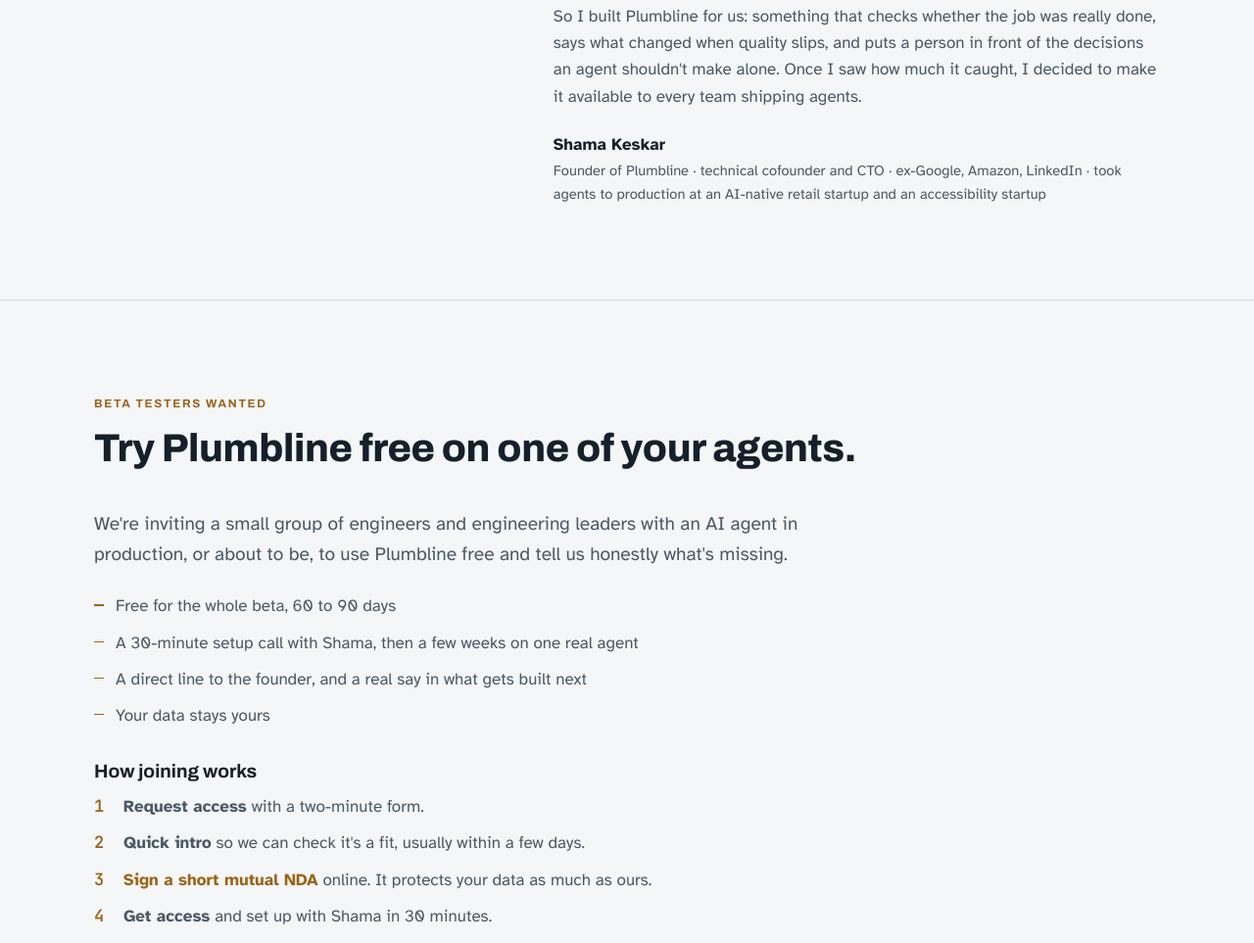
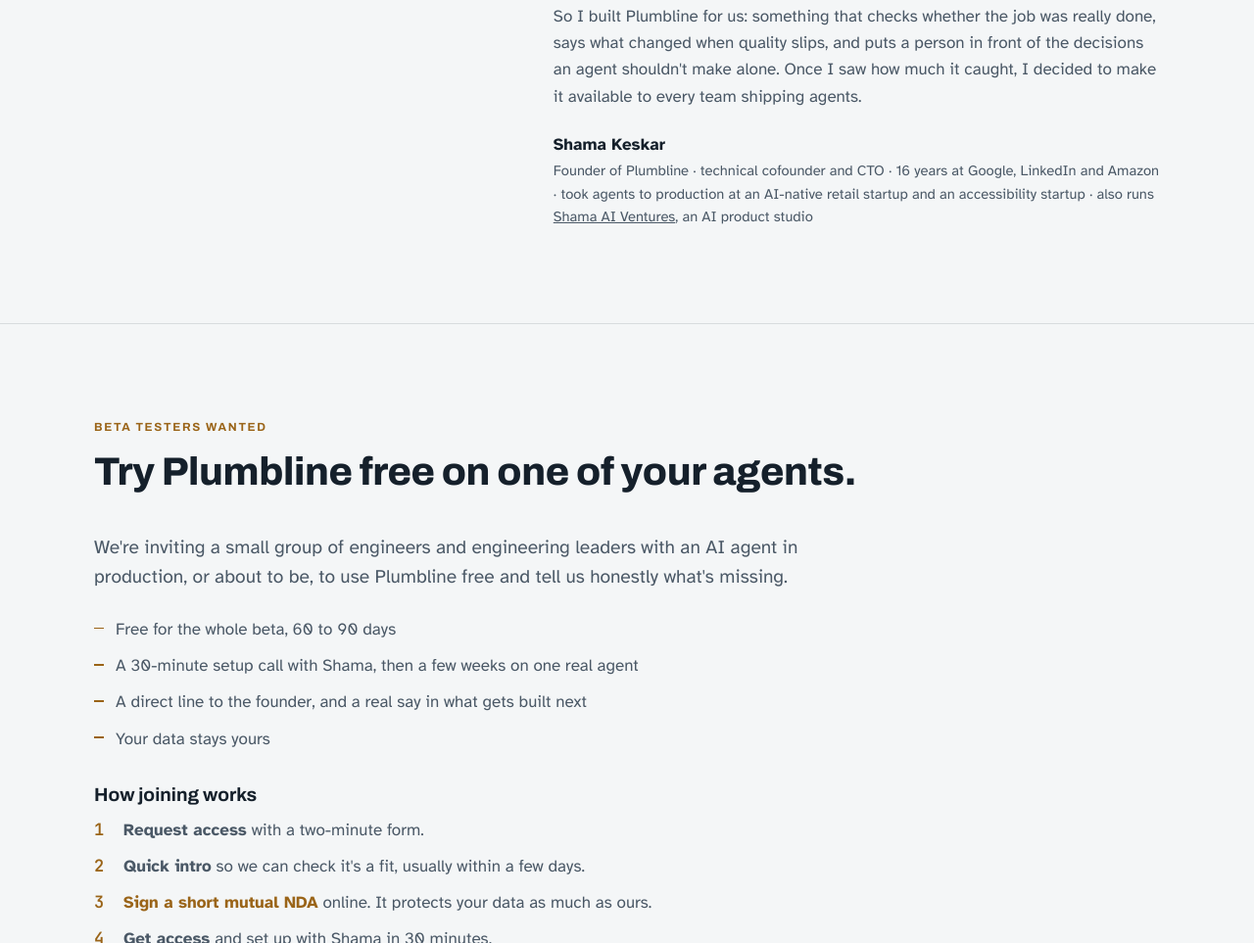
Before and after one commit to ShamaVox/plumbline-site, a plain HTML site: page tour.html in a window 1280 px wide. Shown: the part 7689-8652 px from the top of the page at 98% size. Drawn offline with Linux system fonts and the light colour scheme.

Commit message:
Signature: link Shama AI Ventures

```diff
--- a/tour.html
+++ b/tour.html
@@ -1339,8 +1339,9 @@
             quality slips, and puts a person in front of the decisions an agent shouldn't make alone. Once I saw how
             much it caught, I decided to make it available to every team shipping agents.</p>
           <div class="sig"><strong>Shama Keskar</strong><span>Founder of Plumbline · technical cofounder and CTO ·
-              ex-Google, Amazon, LinkedIn · took agents to production at an AI-native retail startup and an
-              accessibility startup</span></div>
+              16 years at Google, LinkedIn and Amazon · took agents to production at an AI-native retail startup and an
+              accessibility startup · also runs <a href="https://shamaaiventures.shamakeskar.com/" rel="noopener">Shama
+              AI Ventures</a>, an AI product studio</span></div>
         </div>
       </div>
     </section>
```
Also changed, not shown: tests/site.test.mjs (added, +42 -0 lines).
